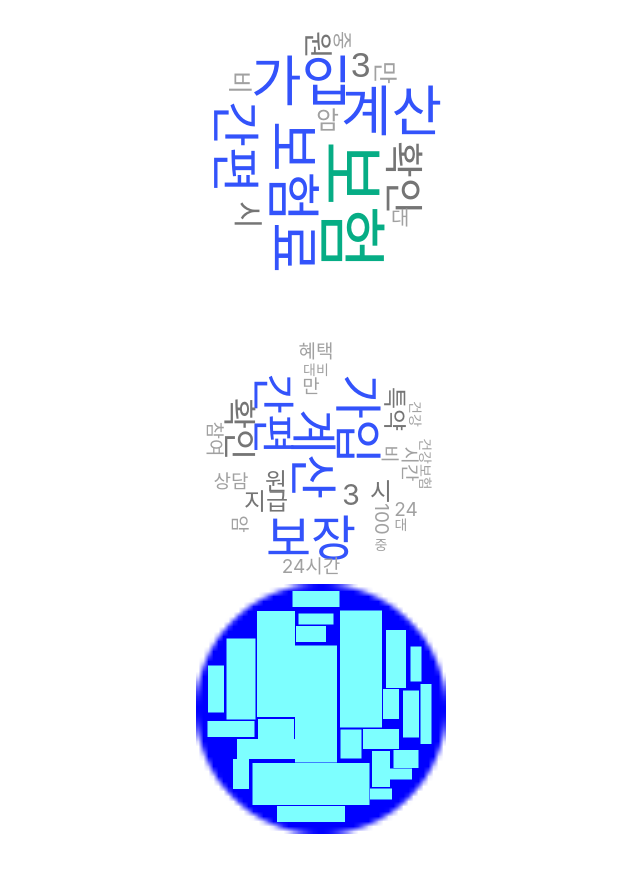
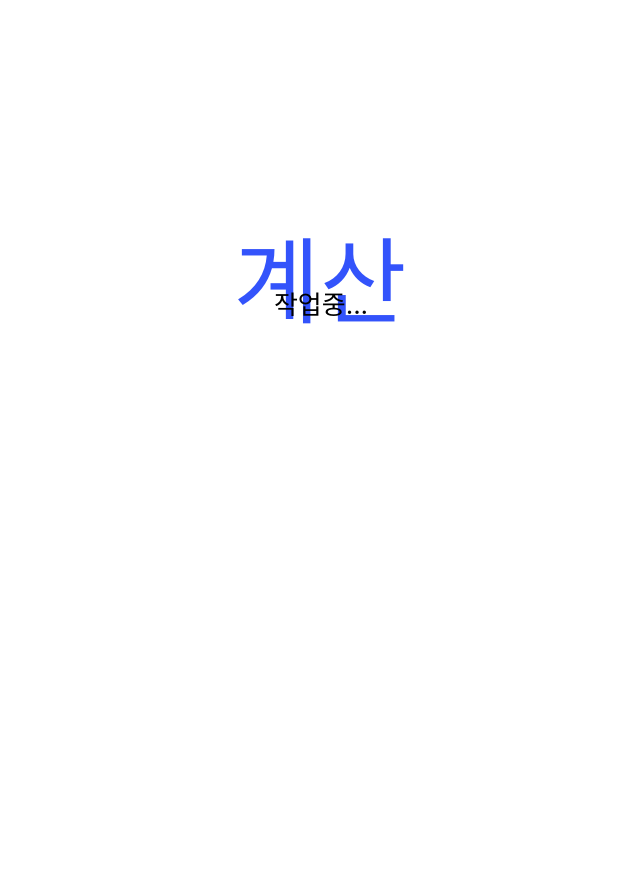
Before and after one commit to IGAWorksDev/dmp.mi.devlog.publicSample, a React (Create React App) app in the folder sample-wordcloud/: page / in a window 1280 px wide. Shown: the top 872 px of the page, without its empty margins (319-959 px from the left). Built offline with nearby package versions, Linux system fonts and the light colour scheme.

Commit message:
워커 버전 업로드

```diff
--- /dev/null
+++ b/sample-wordcloud/public/worker.js
@@ -0,0 +1,109 @@
+onmessage = (event) => {
+    const {type} = event.data;
+
+    if (type === 'start') {
+        postMessage({type: "next"});
+    } else if (type === 'process') {
+        let {
+            imageData,
+            direction,
+            word,
+            searchLength,
+            fgColor,
+            startX,
+            startY,
+            markingColor
+        } = event.data;
+
+        let find = this.findXy(imageData,
+            direction,
+            word,
+            searchLength,
+            fgColor,
+            startX,
+            startY,
+            markingColor);
+
+        //이전 방향 탐색시 높을 자리가 없다면 다른 방향으로 재탐색
+        if (!find) {
+            direction = direction === "portrait" ? "landscape" : "portrait";
+
+            find = this.findXy(imageData,
+                direction,
+                word,
+                searchLength,
+                fgColor,
+                startX,
+                startY,
+                markingColor);
+        }
+
+        if (find) {
+            postMessage({type: "result", word, direction, x: find.x, y: find.y});
+        }
+        postMessage({type: "next"});
+    }
+}
+
+function findXy(imageData,
+                direction,
+                w,
+                searchLength,
+                fgColor,
+                startX,
+                startY,
+                markingColor) {
+    const {width, height} = imageData;
+    const visited = new Set();
+    const queue = [{x: startX, y: startY}];
+
+    while (queue.length) {
+        const {x, y} = queue.shift();
+
+        for (let dx = -searchLength; dx <= searchLength; dx += searchLength) {
+            for (let dy = -searchLength; dy <= searchLength; dy += searchLength) {
+                const nextX = x + dx;
+                const nextY = y + dy;
+                const wordWidth = direction === "landscape" ? w.width : w.height;
+                const wordHeight = direction === "landscape" ? w.height : w.width;
+
+                if (nextY < 0 || nextX < 0 ||
+                    (nextX + wordWidth) >= width || (nextY + wordHeight) >= height ||
+                    visited.has(`${nextX},${nextY}`)) {
+                    continue;
+                }
+
+                visited.add(`${nextX},${nextY}`);
+
+                const isEmpty = isEmptyArea(imageData, direction, fgColor, nextX, nextY, w.width, w.height, markingColor);
+                if (isEmpty) {
+                    return {x: nextX, y: nextY};
+                } else {
+                    queue.push({x: nextX, y: nextY});
+                }
+            }
+        }
+    }
+}
+
+
+//중간점을 기준으로 사방탐색, 직사각형
+function isEmptyArea(imageData,
+                     direction,
+                     fgColor,
+                     x, y, w, h,
+                     markingColor) {
+    const {data, width} = imageData;
+    const dw = direction === "landscape" ? w : h;
+    const dh = direction === "landscape" ? h : w;
+    for (let dx = Math.floor(x - dw / 2); dx < Math.floor(x + dw / 2); dx++) {
+        for (let dy = Math.floor(y - dh / 2); dy < Math.floor(y + dh / 2); dy++) {
+            const idx = dx * 4 + (width * 4 * dy);
+            const sumRgb = data[idx] + data[idx + 1] + data[idx + 2] + data[idx + 3];
+            if (sumRgb != fgColor || sumRgb === markingColor) {
+                return false;
+            }
+        }
+    }
+    return true;
+}
--- a/sample-wordcloud/src/App.tsx
+++ b/sample-wordcloud/src/App.tsx
@@ -159,16 +159,15 @@ export default class App extends React.Component<any, any> {
 
             <div className="App">
                 <header className="App-header">
-                    <p>
-                        <WordCloud words={this.keywordChartData} width={50} height={50} size={5}
-                                   shape={BackgroundBlueCIRCLE}/>
-                    </p>
+
 
                     <p>
                         <WordCloudV2 words={this.keywordChartData}
-                                     width={250}
-                                     height={250}
+                                     width={500}
+                                     height={500}
                                      opt={{
+                                         minFontSize: 24,
+                                         maxFontSize:125,
                                          debugMode: true,
                                          maskingImage: BackgroundBlueCIRCLE
                                      }}/>
--- a/sample-wordcloud/src/sample/WordCloudV2.tsx
+++ b/sample-wordcloud/src/sample/WordCloudV2.tsx
@@ -38,8 +38,8 @@ interface ResultType {
 }
 
 enum Direction {
-    portrait = 1,
-    landscape
+    portrait = "portrait",
+    landscape = "landscape"
 }
 
 @observer
@@ -52,9 +52,12 @@ class WordCloud extends Component<WordCloudProps> {
     private readonly textCanvas = document.createElement('canvas');
 
     //measureText 를 위한 버퍼크기
-    private readonly textBufferSize = {w: 1000, h: 100};
+    private readonly textBufferSize = {w: 1000, h: 200};
 
     private maskingResource: any;
+
+    @observable
+    private loading: boolean = false;
 
     @observable
     private width: number = this.defaultSize;
@@ -64,6 +67,8 @@ class WordCloud extends Component<WordCloudProps> {
 
     @observable
     private resultList: ResultType[] = [];
+
+    private worker?: Worker;
 
     constructor(props: WordCloudProps) {
         super(props);
@@ -97,6 +102,9 @@ class WordCloud extends Component<WordCloudProps> {
     //offcanvas 에서 탐색시 몇 칸씩 건너띄워서 계산할지 산출, 50x50기준으로 계산
     @computed
     private get searchLength() {
+        if (window.Worker) { //워커 사용 가능시 고성능으로 처리
+            return 1;
+        }
         return Math.max(1, Math.floor(this.width / 50));
     }
 
@@ -282,11 +290,14 @@ class WordCloud extends Component<WordCloudProps> {
         if (!ctx) {
             console.error("Canvas 객체를 찾을수 없습니다.");
             return;
+        } else if (!window.Worker) {
+            console.error("Web Worker 를 지원하지 않습니다.")
+            return;
         }
 
         const {width, height} = this;
 
-        ctx.save();
+        //ctx.save();
         ctx.clearRect(0, 0, width, height);
         ctx.textBaseline = "top";
         ctx.textAlign = "left";
@@ -301,13 +312,78 @@ class WordCloud extends Component<WordCloudProps> {
         const startX = width / 2;
         const startY = height / 2;
 
-        const resultList: ResultType[] = [];
 
-        wordData.map((w) => {
+        if (this.worker) {
+            this.worker.terminate();
+        }
+
+
+        this.loading = true;
+        this.resultList = [];
+
+        this.worker = new Worker("/worker.js");
+
+        this.worker.postMessage({type: "start"});
+
+        this.worker.onmessage = action((event) => {
+            const {type} = event.data;
+
+            if (wordData.length === 0) {
+                this.worker.terminate();
+                this.worker = undefined;
+                this.loading = false;
+
+                if (this.props.opt?.debugMode) {
+                    const realCtx = this.testRef.current?.getContext('2d', {willReadFrequently: true});
+                    if (!realCtx) {
+                        return;
+                    }
+
+                    realCtx.drawImage(ctx.canvas, 0, 0);
+                }
+                return;
+            }
+
+            if (type === 'next') {
+                const imageData = ctx.getImageData(0, 0, width, height);
+                const direction = Math.floor(Math.random() * 2) === 0 ? Direction.portrait : Direction.landscape;
+                const word = wordData.shift();
+
+                this.worker.postMessage({
+                    type: "process",
+                    imageData,
+                    direction,
+                    word,
+                    searchLength: this.searchLength,
+                    fgColor,
+                    startX,
+                    startY,
+                    markingColor: this.markingColorSum
+                });
+            } else if (type === 'result') {
+                const {word, direction, x, y} = event.data ?? {};
+                if (!word) {
+                    console.error("연산 결과가 없습니다.")
+                    return;
+                }
+
+                this.drawMarking(ctx, x, y, word.width, word.height, direction);
+
+                this.resultList = [...this.resultList, {
+                    x,
+                    y,
+                    word: word.word,
+                    direction,
+                    weight: word.value,
+                    fontSize: word.fontSize
+                }];
+            }
+        });
+
+        /*wordData.map((w) => {
             //캔버스 갱신
             const imageData = ctx.getImageData(0, 0, width, height);
 
-            let direction = Math.floor(Math.random() * 2) === 0 ? Direction.portrait : Direction.landscape;
 
             //Todo : 요부분은 워커로 옮길 예정
             //첫번째 선정된 방향 으로 놓아보면서 위치를 산출
@@ -344,82 +420,14 @@ class WordCloud extends Component<WordCloudProps> {
                     fontSize: w.fontSize
                 });
             }
-        })
+        });
 
         this.resultList = resultList;
 
         ctx.restore();
 
-        if (this.props.opt?.debugMode) {
-            const realCtx = this.testRef.current?.getContext('2d', {willReadFrequently: true});
-            if (!realCtx) {
-                return;
-            }
-
-            realCtx.drawImage(ctx.canvas, 0, 0);
-        }
+        */
     }
-
-    private findXy = (imageData: ImageData,
-                      direction: Direction,
-                      w: WordTypeInner,
-                      searchLength: number,
-                      fgColor: number,
-                      startX: number,
-                      startY: number) => {
-        const {width, height} = imageData;
-        const visited: Set<string> = new Set();
-        const queue = [{x: startX, y: startY}];
-
-        while (queue.length) {
-            const {x, y} = queue.shift();
-
-            for (let dx = -searchLength; dx <= searchLength; dx += searchLength) {
-                for (let dy = -searchLength; dy <= searchLength; dy += searchLength) {
-                    const nextX = x + dx;
-                    const nextY = y + dy;
-                    const wordWidth = direction === Direction.landscape ? w.width : w.height;
-                    const wordHeight = direction === Direction.landscape ? w.height : w.width;
-
-                    if (nextY < 0 || nextX < 0 ||
-                        (nextX + wordWidth) >= width || (nextY + wordHeight) >= height ||
-                        visited.has(`${nextX},${nextY}`)) {
-                        continue;
-                    }
-
-                    visited.add(`${nextX},${nextY}`);
-
-                    const isEmpty = this.isEmpty(imageData, direction, fgColor, nextX, nextY, w.width, w.height);
-                    if (isEmpty) {
-                        return {x: nextX, y: nextY};
-                    } else {
-                        queue.push({x: nextX, y: nextY});
-                    }
-                }
-            }
-        }
-    }
-
-
-    //중간점을 기준으로 사방탐색, 직사각형
-    private isEmpty = (imageData: ImageData,
-                       direction: Direction,
-                       fgColor: number,
-                       x: number, y: number, w: number, h: number) => {
-        const {data, width} = imageData;
-        const dw = direction === Direction.landscape ? w : h;
-        const dh = direction === Direction.landscape ? h : w;
-        for (let dx = Math.floor(x - dw / 2); dx < Math.floor(x + dw / 2); dx++) {
-            for (let dy = Math.floor(y - dh / 2); dy < Math.floor(y + dh / 2); dy++) {
-                const idx = dx * 4 + (width * 4 * dy);
-                const sumRgb = data[idx] + data[idx + 1] + data[idx + 2] + data[idx + 3];
-                if (sumRgb != fgColor || sumRgb === this.markingColorSum) {
-                    return false;
-                }
-            }
-        }
-        return true;
-    };
 
 
     private drawMarking = (ctx: CanvasRenderingContext2D, x: number, y: number, w: number, h: number, direction: Direction) => {
@@ -454,6 +462,14 @@ class WordCloud extends Component<WordCloudProps> {
                             {w.word}
                         </span>)
                     }
+                    {
+                        this.loading && <p style={{
+                            position: "absolute",
+                            left: "50%",
+                            top: "50%",
+                            transform: "translate(-50%, -50%)"
+                        }}>작업중...</p>
+                    }
                 </div>
                 {opt.debugMode && <canvas width={this.width} height={this.height} ref={this.testRef}/>}
             </div>
```
